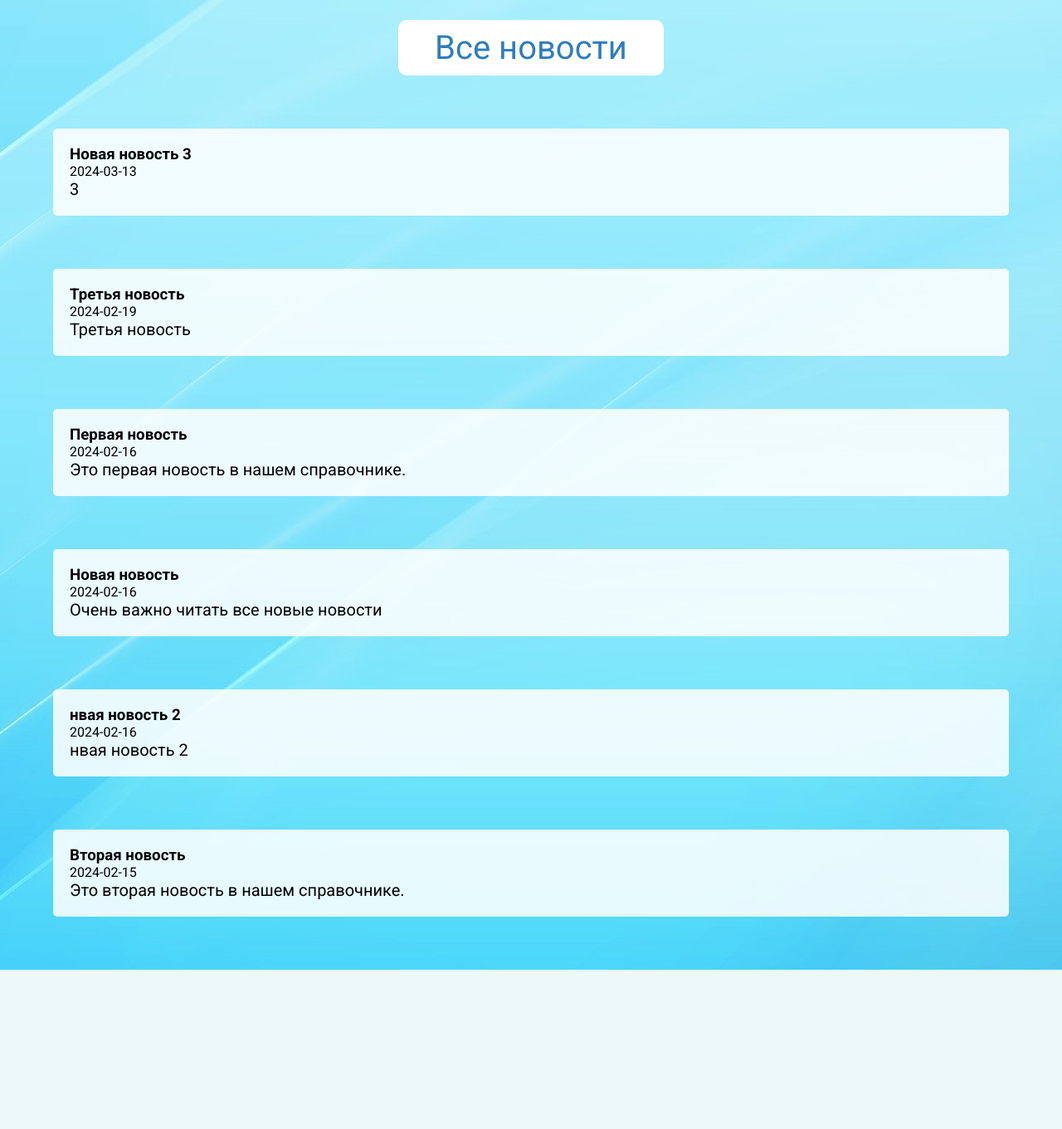
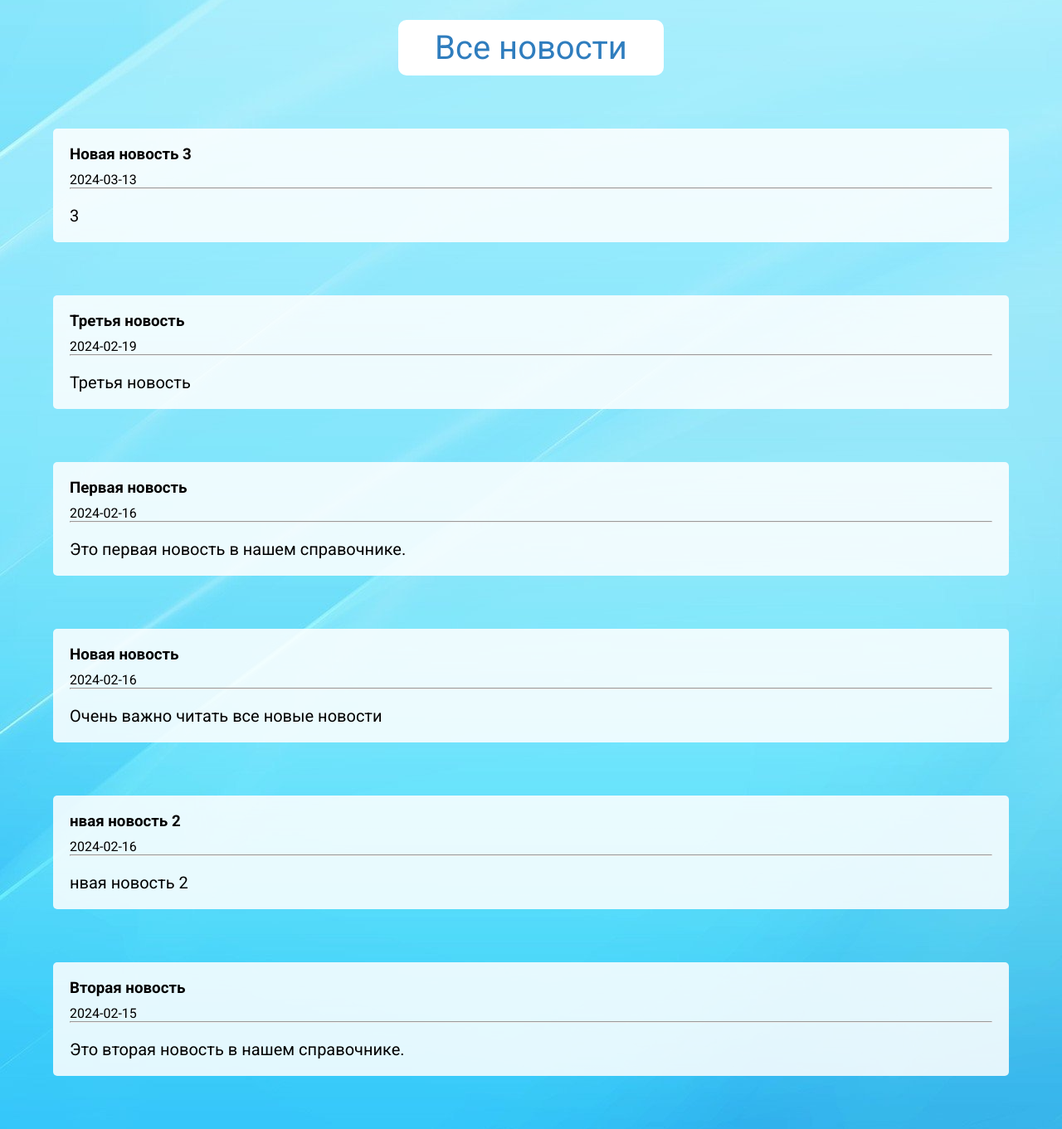
Before and after one commit to phantomdevi1/guide-GAZ, a PHP site: page /all_news.php in a window 1280 px wide. Shown: the part 394-1755 px from the top of the page at 83% size. Before the commit the page ends 1563 px from the top, so only its background shows below. Run offline with PHP 8.4, Linux system fonts and the light colour scheme; a user stored in the database is signed in; data comes from the database, SQL or seed files in the repository.

Commit message:
fix style

```diff
--- a/all_news.php
+++ b/all_news.php
@@ -93,10 +93,11 @@
           // Вывод всех новостей
           while ($row = $result->fetch_assoc()) {
               $content = $row["content"];
-              $isContentLong = mb_strlen($content) > 200; // Используем mb_strlen для корректной работы с многобайтовыми символами
+              $isContentLong = mb_strlen($content) > 200;
               echo "<div class='all_news-item" . ($isContentLong ? " expanded" : "") . "'>";
-              echo "<h3 class='news-title'>" . $row["title"] . "</h3>";
+              echo "<h3 class='news_title-news'>" . $row["title"] . "</h3>";
               echo "<span class='all_news-date'>" . $row["date"] . "</span>";
+              echo "<hr>";
               echo "<div class='all_news-content'>" . $content . "</div>";
               if ($isContentLong) {
                 echo "<button class='read-more' onclick='toggleReadMore(this)'>Читать далее</button>";
--- a/style.css
+++ b/style.css
@@ -368,12 +368,16 @@ header span {
 
 .all_news-content {
   font-size: 20px;
+  margin-top: 20px;
 }
 .all_news-item {
   background-color: #ffffffdb;
   padding: 20px;
   border-radius: 5px;
   margin: 5%;
+}
+.news_title-news{
+  margin-bottom: 10px;
 }
 .read-more {
   display: none;
```
